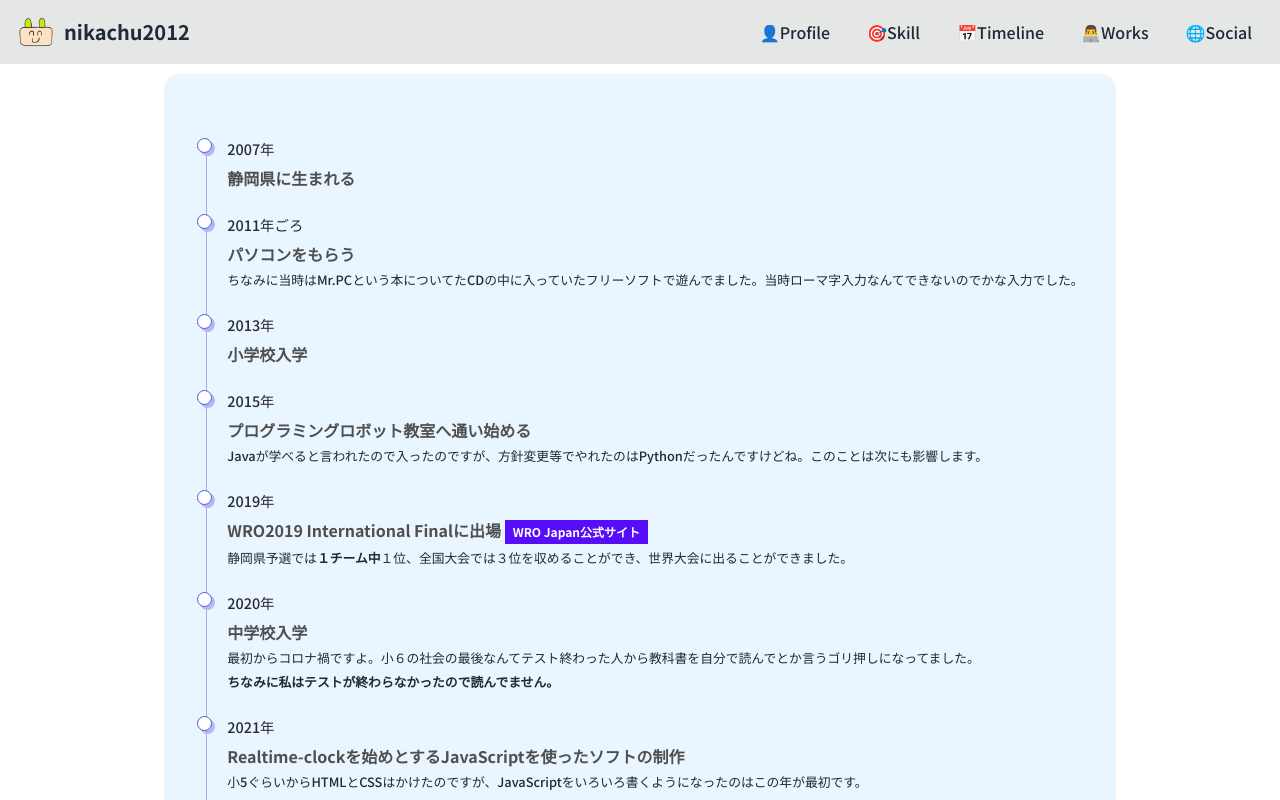
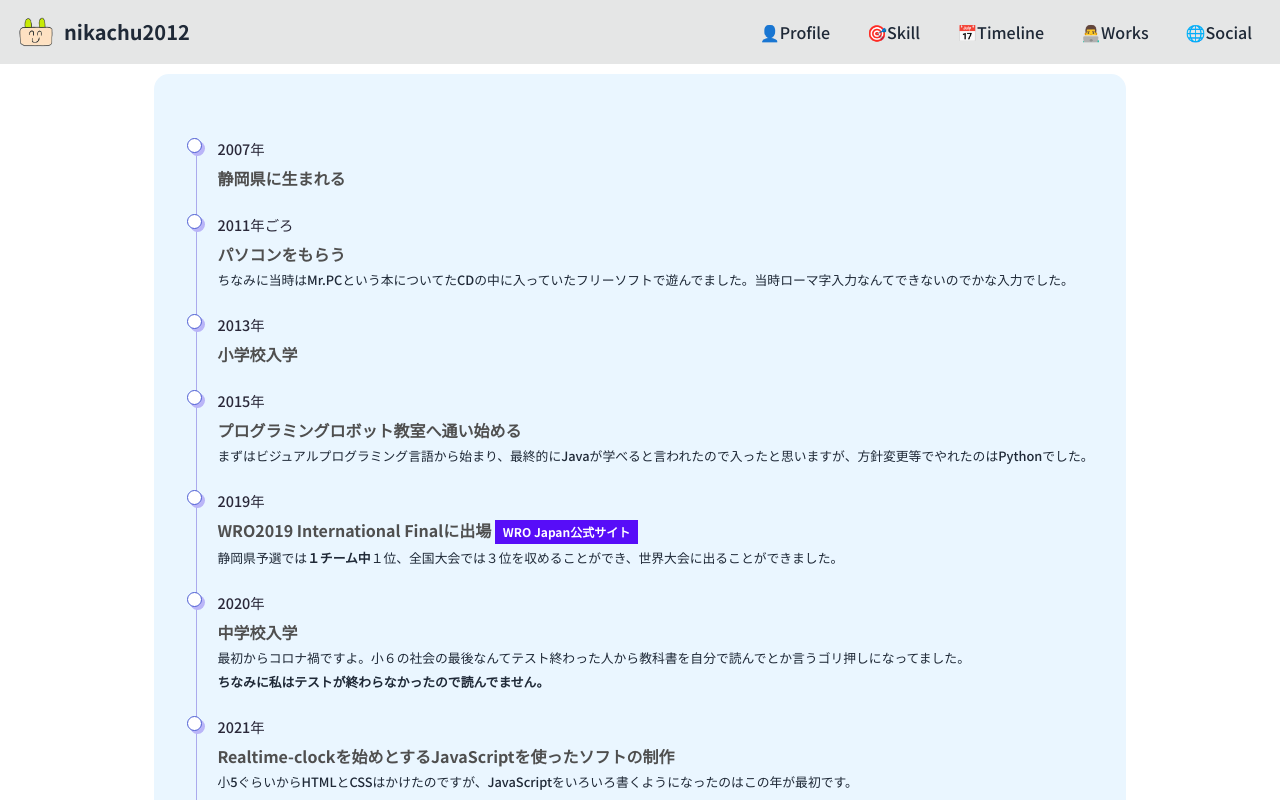
Before and after one commit to nikachu2012/portfolio-old, a React (Vite) app: page /timeline in a window 1280 px wide. Built offline with nearby package versions, Linux system fonts and the light colour scheme; the HTML template or start-up script is replaced by a standard one.

Commit message:
[fix] 言い回しがわかりにくかったので修正

```diff
--- a/src/Timeline.tsx
+++ b/src/Timeline.tsx
@@ -58,7 +58,7 @@ function Timeline() {
                                         <li>
                                             <div className="time">2015年</div>
                                             <p>プログラミングロボット教室へ通い始める</p>
-                                            <small>Javaが学べると言われたので入ったのですが、方針変更等でやれたのはPythonだったんですけどね。このことは次にも影響します。</small>
+                                            <small>まずはビジュアルプログラミング言語から始まり、最終的にJavaが学べると言われたので入ったと思いますが、方針変更等でやれたのはPythonでした。</small>
                                         </li>
                                         <li>
                                             <div className="time">2019年</div>
```
